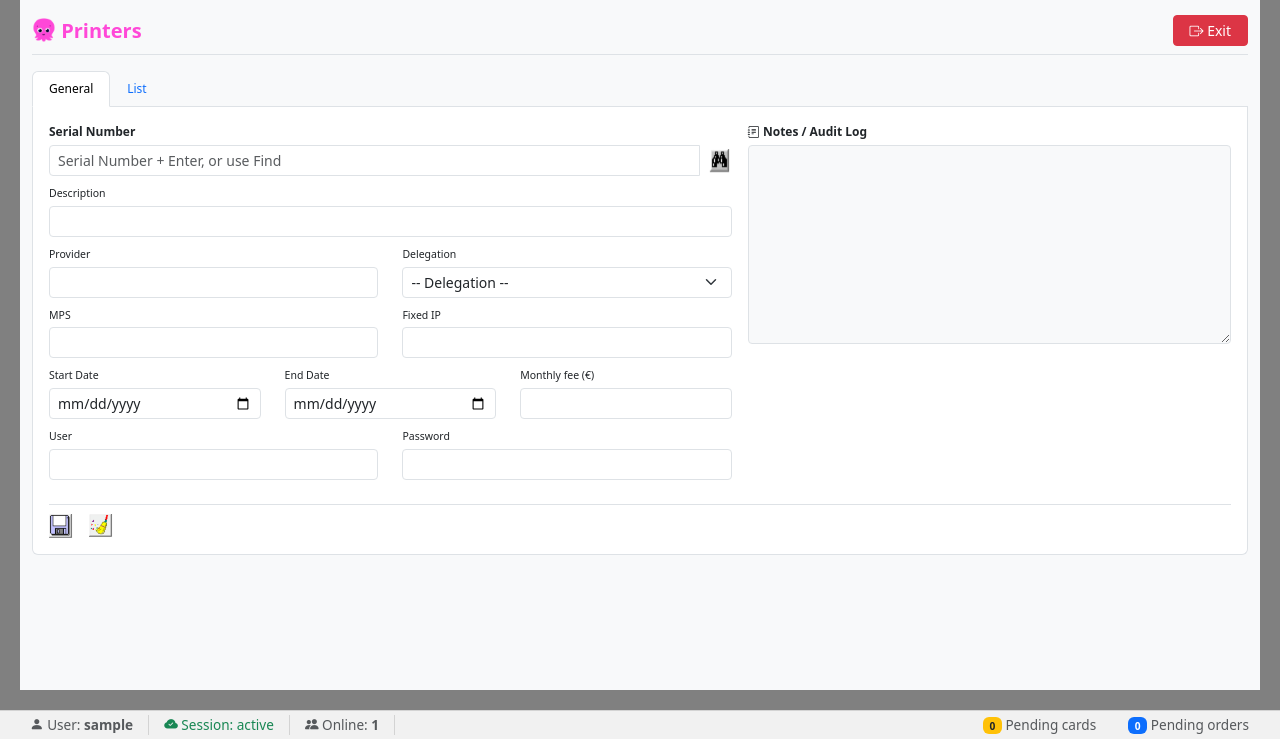
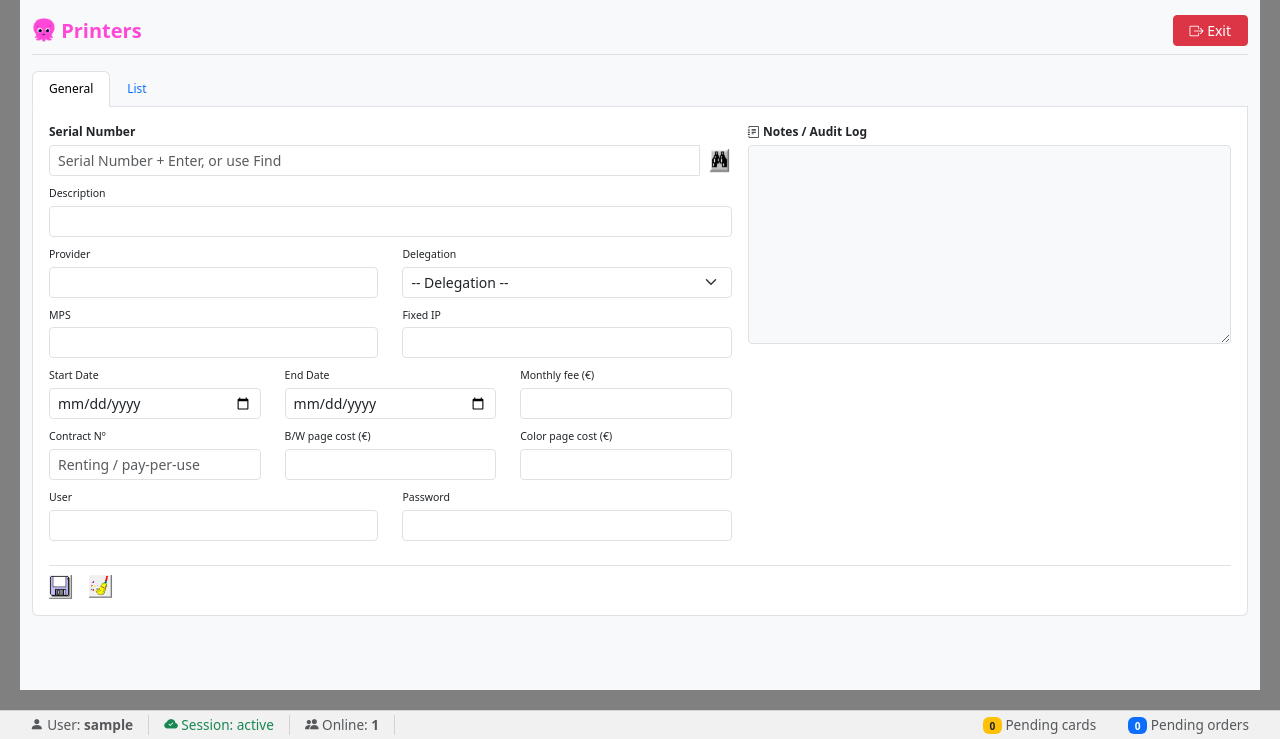
Before and after one commit to cromerolorente/oe_inventory, a Django app: page /printers/ in a window 1280 px wide. Shown: the part 61-800 px from the top of the page. Run offline with Django 5.2, Linux system fonts and the light colour scheme; the visitor is signed in with stand-in values (Sample User, id 1); data that the repository does not hold is empty; parts of the project's set-up code (start-up, migrations or seed data) failed here and were passed over; some libraries are stand-ins or nearby versions.

Commit message:
Printers: contract number + page costs + total monthly fee; session expiry
Printers (frmPrinters):
- Add contract_number (NULL by default), bw_page_cost and color_page_cost
  (0 by default) fields, with migration 0008.
- Show the total monthly fee (sum of Fee) at the top of the List.

Session security (settings):
- 30-minute rolling inactivity timeout and expire-at-browser-close.

Includes tests for all of the above.

Co-Authored-By: Claude Opus 4.8 <noreply@anthropic.com>

```diff
--- a/src/oe_inventory_py_web/models.py
+++ b/src/oe_inventory_py_web/models.py
@@ -421,6 +421,11 @@ class OeesPrinters(models.Model):
     user = models.CharField(max_length=25, blank=True, null=True)
     password = models.CharField(max_length=25, blank=True, null=True)
     fee = models.FloatField(blank=True, null=True)
+    # Contract number for renting / pay-per-use printers (NULL when not applicable).
+    contract_number = models.CharField(max_length=50, blank=True, null=True)
+    # Per-page printing costs (default 0).
+    bw_page_cost = models.FloatField(default=0)
+    color_page_cost = models.FloatField(default=0)
 
     def __str__(self):
         return f"Serial_Number: {self.serial_number} - Description: {self.description}"
--- a/src/oe_inventory_py_web/static/js/printers.js
+++ b/src/oe_inventory_py_web/static/js/printers.js
@@ -10,6 +10,9 @@ function limpiarImpresora(clearSerial) {
     document.getElementById('input-start-date').value = '';
     document.getElementById('input-down-date').value = '';
     document.getElementById('input-fee').value = '';
+    document.getElementById('input-contract').value = '';
+    document.getElementById('input-bw-cost').value = '';
+    document.getElementById('input-color-cost').value = '';
     document.getElementById('input-user').value = '';
     document.getElementById('input-password').value = '';
     document.getElementById('textarea-notes').value = '';
@@ -26,6 +29,9 @@ function fillPrinter(d) {
     document.getElementById('input-start-date').value = d.start_date || '';
     document.getElementById('input-down-date').value = d.down_date || '';
     document.getElementById('input-fee').value = d.fee || '';
+    document.getElementById('input-contract').value = d.contract_number || '';
+    document.getElementById('input-bw-cost').value = d.bw_page_cost || '';
+    document.getElementById('input-color-cost').value = d.color_page_cost || '';
     document.getElementById('input-user').value = d.user || '';
     document.getElementById('input-password').value = d.password || '';
     document.getElementById('textarea-notes').value = d.notes || '';
--- a/src/oe_inventory_py_web/templates/oe_inventory_py_web/frmPrinters.html
+++ b/src/oe_inventory_py_web/templates/oe_inventory_py_web/frmPrinters.html
@@ -92,6 +92,22 @@
                         </div>
 
                         <div class="row">
+                            <div class="col-4">
+                                <label class="form-label small mb-1">Contract Nº</label>
+                                <input type="text" id="input-contract" name="contract_number" class="form-control form-control-sm mb-2" maxlength="50"
+                                    placeholder="Renting / pay-per-use">
+                            </div>
+                            <div class="col-4">
+                                <label class="form-label small mb-1">B/W page cost (€)</label>
+                                <input type="number" step="0.0001" id="input-bw-cost" name="bw_page_cost" class="form-control form-control-sm mb-2">
+                            </div>
+                            <div class="col-4">
+                                <label class="form-label small mb-1">Color page cost (€)</label>
+                                <input type="number" step="0.0001" id="input-color-cost" name="color_page_cost" class="form-control form-control-sm mb-2">
+                            </div>
+                        </div>
+
+                        <div class="row">
                             <div class="col-6">
                                 <label class="form-label small mb-1">User</label>
                                 <input type="text" id="input-user" name="user" class="form-control form-control-sm mb-2" maxlength="25">
@@ -122,7 +138,10 @@
 
         <!-- ============================ LIST ============================ -->
         <div class="tab-pane fade" id="tab-list" role="tabpanel">
-            <div class="d-flex justify-content-end mb-2">
+            <div class="d-flex justify-content-between align-items-center mb-2">
+                <div class="fw-bold text-info">
+                    <i class="bi bi-cash-coin"></i> Total monthly fee: {{ fee_total|floatformat:2 }} €
+                </div>
                 <a href="?export=excel" class="btn p-0 border-0" title="Export printers to Excel">
                     <img src="/static/buttons/send_to_excel.png" alt="Export" style="width: 24px; height: 24px; display: block;">
                 </a>
@@ -158,7 +177,7 @@
 
 {% include 'oe_inventory_py_web/partials/finder_modal.html' %}
 
-<script src="{% static 'js/printers.js' %}"></script>
+<script src="{% static 'js/printers.js' %}?v=2"></script>
 
 {# SweetAlert2 (Swal) is loaded once in base_mdi.html; this runs on DOMContentLoaded, after it. #}
 {% if messages %}
--- a/src/oe_inventory_py_web/views.py
+++ b/src/oe_inventory_py_web/views.py
@@ -1889,6 +1889,8 @@ def frm_printers_view(request):
         'printers_list': OeesPrinters.objects.select_related('id_delegation').order_by('-id_printer'),
         'preselected_sn': request.GET.get('sn', '').strip(),
         'is_reader': _is_reader(user),
+        # Total fixed monthly cost across all printers (shown atop the list).
+        'fee_total': OeesPrinters.objects.aggregate(t=Sum('fee'))['t'] or 0,
     }
     return render(request, 'oe_inventory_py_web/frmPrinters.html', context)
 
@@ -1927,6 +1929,18 @@ def _printer_save(request):
             messages.error(request, "The Monthly fee must be a number.")
             return redirect('frm_printers')
 
+    # Contract number: NULL when left blank. Page costs: default to 0.
+    contract_number = request.POST.get('contract_number', '').strip() or None
+
+    def _page_cost(field_name):
+        raw = request.POST.get(field_name, '').strip()
+        if not raw:
+            return 0
+        try:
+            return float(raw.replace(',', '.'))
+        except ValueError:
+            return 0
+
     fields = {
         'description': description,
         'id_delegation_id': request.POST.get('delegation') or None,
@@ -1935,6 +1949,9 @@ def _printer_save(request):
         'fecha_inicio': start_date,
         'fecha_baja': down_date,
         'fee': fee,
+        'contract_number': contract_number,
+        'bw_page_cost': _page_cost('bw_page_cost'),
+        'color_page_cost': _page_cost('color_page_cost'),
         'user': request.POST.get('user', '').strip(),
         'password': request.POST.get('password', '').strip(),
         'ip': request.POST.get('ip', '').strip(),
@@ -1981,6 +1998,9 @@ def api_get_printer(request):
         'start_date': pr.fecha_inicio.strftime('%Y-%m-%d') if pr.fecha_inicio else '',
         'down_date': pr.fecha_baja.strftime('%Y-%m-%d') if pr.fecha_baja else '',
         'fee': str(pr.fee) if pr.fee is not None else '',
+        'contract_number': pr.contract_number or '',
+        'bw_page_cost': str(pr.bw_page_cost) if pr.bw_page_cost is not None else '0',
+        'color_page_cost': str(pr.color_page_cost) if pr.color_page_cost is not None else '0',
         'user': pr.user or '',
         'password': pr.password or '',
         'ip': pr.ip or '',
```
Also changed, not shown: src/oe_inventory/settings.py (+11 -0 lines), src/oe_inventory_py_web/tests.py (+61 -0 lines), src/oe_inventory_py_web/migrations/0008_oeesprinters_bw_page_cost_and_more.py (added).
